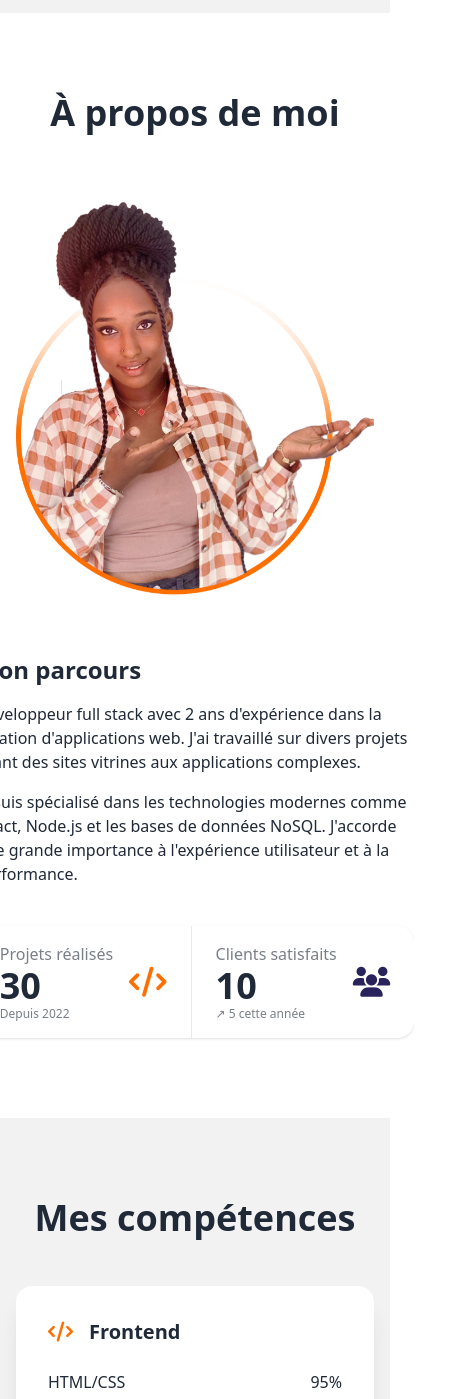
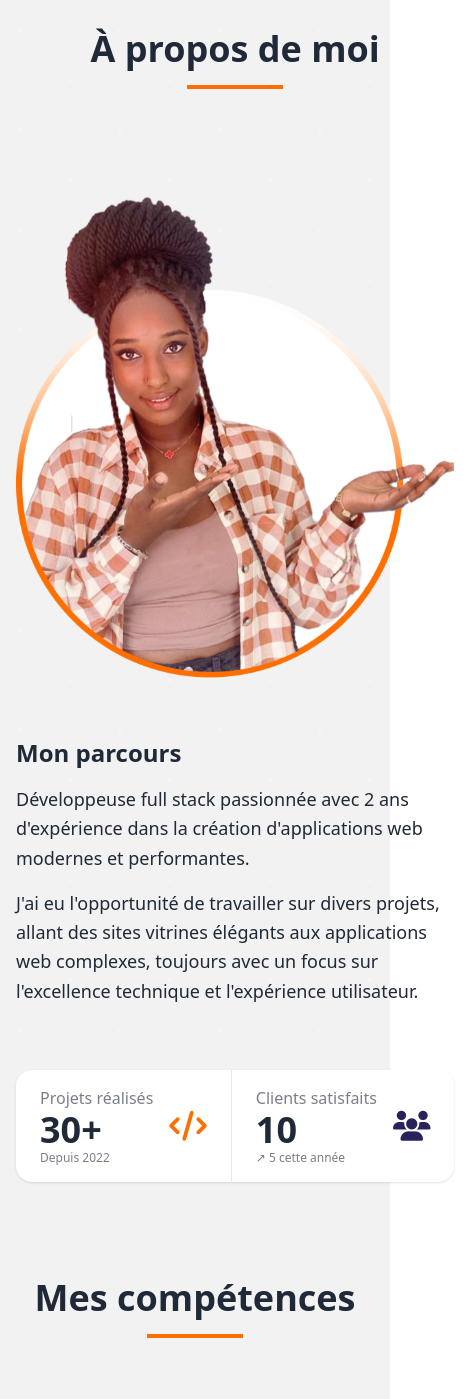
Before and after one commit to fatimatabintaniang/New_Portfolio, a plain HTML site: page index.html in a window 390 px wide. Shown: the part 1082-2481 px from the top of the page, 470 px wide, since content can reach past the window. Drawn offline with nearby package versions, Linux system fonts and the light colour scheme.

Commit message:
reglage de la responsivite

```diff
--- a/index.html
+++ b/index.html
@@ -97,7 +97,73 @@
     </section>
 
     <!-- Section À propos -->
-    <section id="apropos" class="py-20 bg-base-100 ">
+<section id="apropos" class="hero min-h-screen hero-pattern">
+    <div class="hero-content flex-col">
+        <!-- Titre principal -->
+        <div class="text-center mb-16">
+            <h2 class="text-4xl font-bold mb-4">À propos de moi</h2>
+            <div class="w-24 h-1 bg-[#FD6F00] mx-auto"></div>
+        </div>
+
+        <div class="flex flex-col lg:flex-row items-center gap-12">
+            <!-- Image -->
+            <div class="flex-1 max-w-md">
+                <div class="floating">
+                    <img src="./img/Group 43.png" alt="Photo de profil Fatimata Binta Niang" />
+                </div>
+            </div>
+
+            <!-- Contenu -->
+            <div class="flex-1 max-w-2xl">
+                <!-- Introduction -->
+                <div class="mb-8">
+                    <h3 class="text-2xl font-semibold mb-4">Mon parcours</h3>
+                    <p class="mb-4 text-lg leading-relaxed">
+                        Développeuse full stack passionnée avec 2 ans d'expérience dans la création d'applications web modernes et performantes.
+                    </p>
+                    <p class="mb-4 text-lg leading-relaxed">
+                        J'ai eu l'opportunité de travailler sur divers projets, allant des sites vitrines élégants aux applications web complexes,
+                        toujours avec un focus sur l'excellence technique et l'expérience utilisateur.
+                    </p>
+                </div>
+
+                <!-- Spécialisations -->
+                <!-- <div class="mb-8">
+                    <h4 class="text-xl font-semibold mb-3">Mes spécialités</h4>
+                    <p class="text-lg">
+                        Je me spécialise dans les technologies modernes comme <strong>React</strong>, <strong>Node.js</strong>
+                        et les bases de données <strong>NoSQL</strong>. J'accorde une grande importance à l'expérience
+                        utilisateur, aux performances et au code maintenable.
+                    </p>
+                </div> -->
+
+                <!-- Statistiques -->
+                <div class="stats shadow mt-8">
+                    <div class="stat">
+                        <div class="stat-figure text-[#FD6F00]">
+                            <i class="fas fa-code text-3xl"></i>
+                        </div>
+                        <div class="stat-title">Projets réalisés</div>
+                        <div class="stat-value">30+</div>
+                        <div class="stat-desc">Depuis 2022</div>
+                    </div>
+
+                    <div class="stat">
+                        <div class="stat-figure text-[#29235C]">
+                            <i class="fas fa-users text-3xl"></i>
+                        </div>
+                        <div class="stat-title">Clients satisfaits</div>
+                        <div class="stat-value">10</div>
+                        <div class="stat-desc">↗︎ 5 cette année</div>
+                    </div>
+                </div>
+            </div>
+        </div>
+    </div>
+</section>
+
+    <!-- Section À propos -->
+    <!-- <section id="apropos" class="py-20 bg-base-100 ">
         <div class="container mx-auto px-4">
             <h2 class="text-4xl font-bold text-center mb-12 ">À propos de moi</h2>
             <div class="flex flex-col lg:flex-row gap-12 items-center">
@@ -139,12 +205,16 @@
 
             </div>
         </div>
-    </section>
+    </section> -->
 
     <!-- Section Compétences -->
     <section id="competences" class="py-20 bg-base-200">
         <div class="container mx-auto px-4">
-            <h2 class="text-4xl font-bold text-center mb-12">Mes compétences</h2>
+             <div class="text-center mb-16">
+            <h2 class="text-4xl font-bold mb-4">Mes compétences</h2>
+            <div class="w-24 h-1 bg-[#FD6F00] mx-auto"></div>
+        </div>
+            <!-- <h2 class="text-4xl font-bold text-center mb-12">Mes compétences</h2> -->
             <div class="grid grid-cols-1 md:grid-cols-2 gap-8">
                 <!-- Compétences Frontend -->
                 <div class="card bg-base-100 shadow-xl">
@@ -244,7 +314,11 @@
     <!-- Section Projets -->
     <section id="projets" class="py-20 bg-base-100">
         <div class="container mx-auto px-4">
-            <h2 class="text-4xl font-bold text-center mb-12">Mes projets</h2>
+            <!-- <h2 class="text-4xl font-bold text-center mb-12">Mes projets</h2> -->
+             <div class="text-center mb-16">
+            <h2 class="text-4xl font-bold mb-4">Mes projets</h2>
+            <div class="w-24 h-1 bg-[#FD6F00] mx-auto"></div>
+        </div>
             <div class="grid grid-cols-1 md:grid-cols-2 lg:grid-cols-3 gap-8">
                 <!-- Projet 1 -->
                 <div class="card bg-base-200 shadow-xl project-card">
@@ -319,7 +393,11 @@
     <!-- Section Contact -->
     <section id="contact" class="py-20 bg-base-200">
         <div class="container mx-auto px-4">
-            <h2 class="text-4xl font-bold text-center mb-12">Contactez-moi</h2>
+            <!-- <h2 class="text-4xl font-bold text-center mb-12">Contactez-moi</h2> -->
+             <div class="text-center mb-16">
+            <h2 class="text-4xl font-bold mb-4">Contactez-moi</h2>
+            <div class="w-24 h-1 bg-[#FD6F00] mx-auto"></div>
+        </div>
             <div class="flex flex-col lg:flex-row gap-12">
                 <div class="flex-1">
                     <div class="card bg-base-100 shadow-xl">
```
